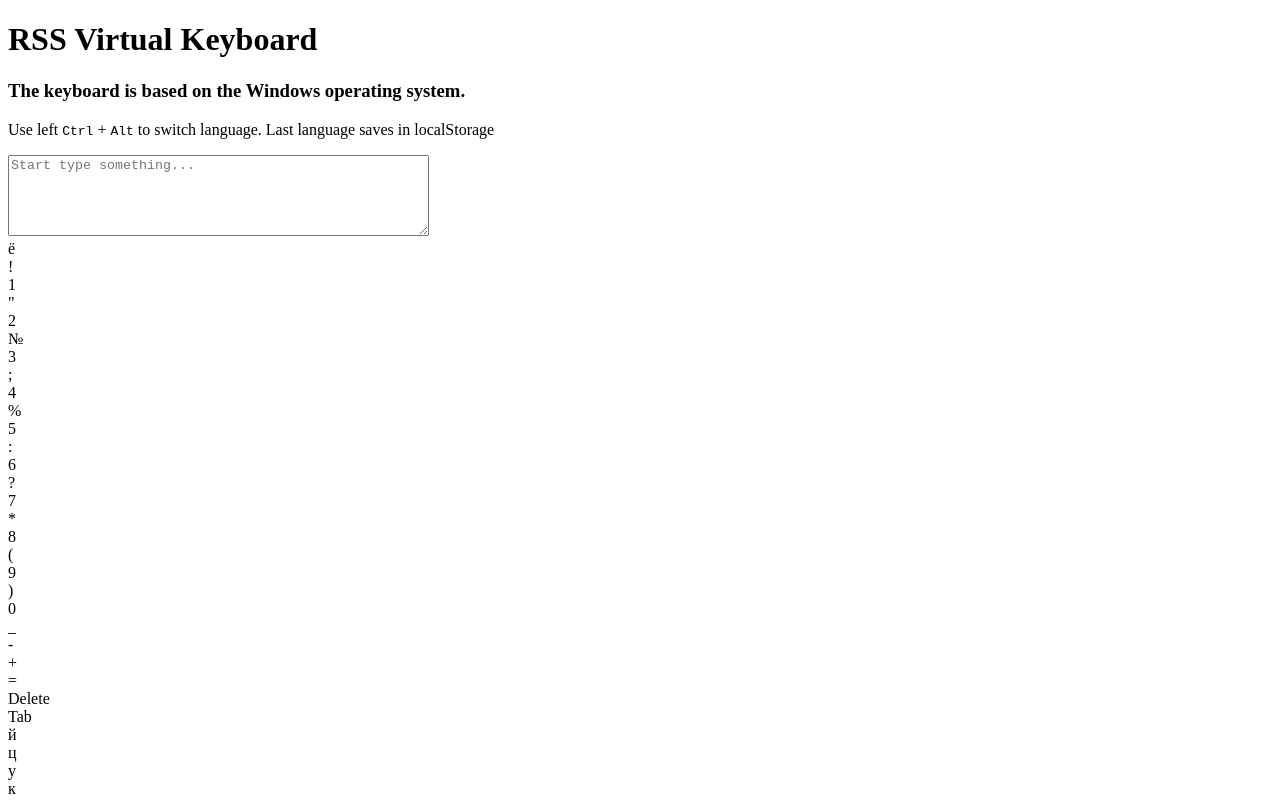
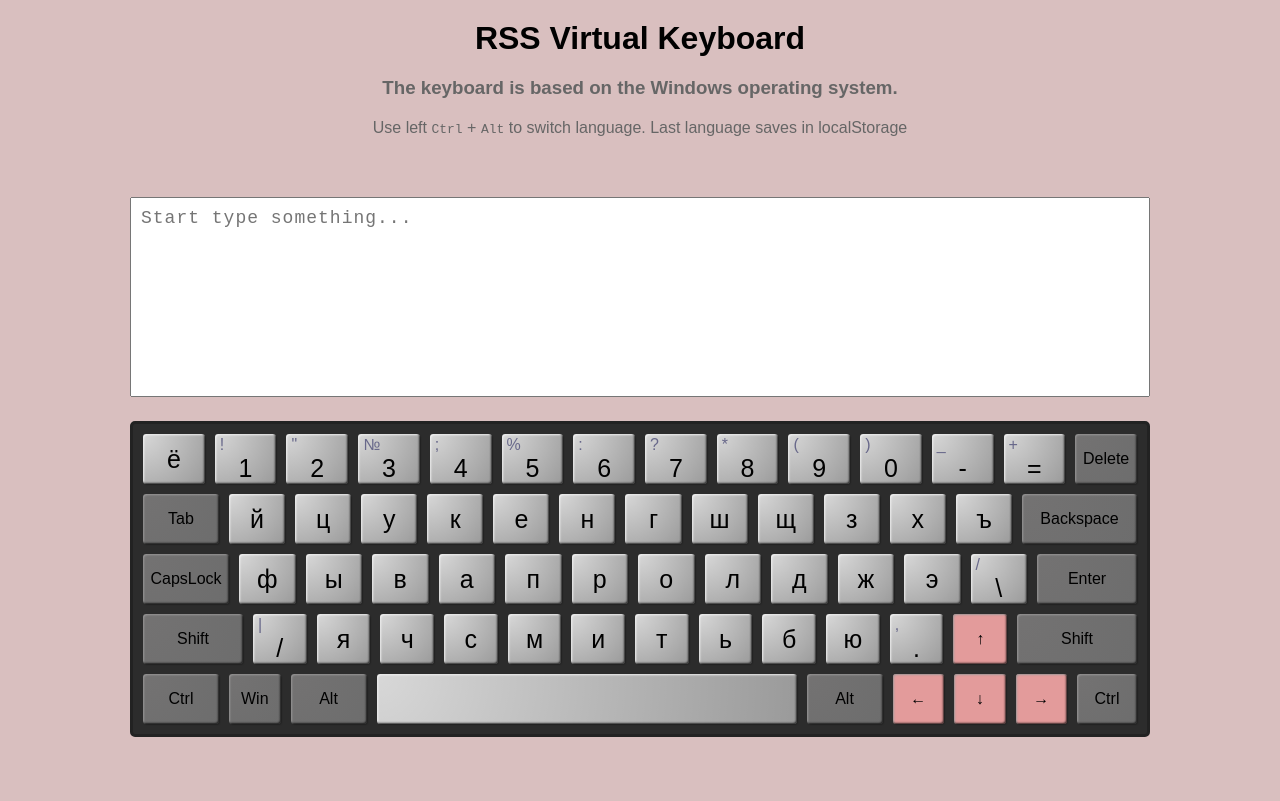
Before and after one commit to Dinkalala/keyboard, a website with bundled scripts: page index.html in a window 1280 px wide. Shown: the top 801 px of the page. Built offline with nearby package versions, Linux system fonts and the light colour scheme.

Commit message:
feat: add styles for keyboard

```diff
--- a/css/style.css
+++ b/css/style.css
@@ -0,0 +1,235 @@
+* {
+  margin: 0;
+  padding: 0;
+}
+
+html {
+  font-size: 100%;
+  font-family: Arial, sans-serif;
+}
+
+body {
+  background: #d9bfbf;
+}
+
+main {
+  width: 1020px;
+  margin: auto;
+  text-align: center;
+}
+
+.keyboard {
+  display: grid;
+  grid-row-gap: 10px;
+  padding: 10px;
+  border: 1px solid;
+  position: relative;
+  overflow: hidden;
+  background: #2c2c2c;
+  border-radius: 5px;
+  -webkit-border-radius: 5px;
+  -moz-border-radius: 5px;
+  -ms-border-radius: 5px;
+  -o-border-radius: 5px;
+  border: 3px solid #222;
+}
+
+.keyboard__row {
+  display: grid;
+  grid-gap: 10px;
+  grid-row-gap: 10px;
+  height: 50px;
+}
+
+.keyboard__key {
+  display: flex;
+  cursor: pointer;
+  border-radius: 3px;
+  flex-direction: column;
+  justify-content: center;
+  align-items: center;
+  background: rgb(100,100,100) radial-gradient(circle at 0 0, rgba(255,255,255,.75), rgba(255,255,255,.35));
+  box-shadow: inset rgba(0,0,0,.75) -1px -1px 2px, inset rgba(255,255,255,.9) 1px 1px 2px, rgba(0,0,0,.8) 1px 1px 2px -1px;
+  transition: all .2s ease;
+  -webkit-border-radius: 3px;
+  -moz-border-radius: 3px;
+  -ms-border-radius: 3px;
+  -o-border-radius: 3px;
+  user-select: none;
+}
+
+[data-fn="false"].active {
+  box-shadow: inset 0px 1px 2px 1px rgba(0,0,0,.9), inset 0 0 20px 2em rgba(255,255,255,.2);
+}
+
+[data-fn="true"].active {
+  box-shadow: inset 0px 1px 2px 1px rgba(0,0,0,.9), inset 0 0 20px 2em rgba(255,255,255, 0);
+}
+
+[data-fn="false"].active .letter,
+[data-fn="true"].active .letter {
+  transform: translateY(1px)  ;
+  -webkit-transform: translateY(1px)  ;
+  -moz-transform: translateY(1px)  ;
+  -ms-transform: translateY(1px)  ;
+  -o-transform: translateY(1px)  ;
+  color: #244618;
+}
+
+[data-fn="true"] {
+  background: rgb(78, 78, 78) radial-gradient(circle at 0 0, rgba(136, 134, 134, 0.65), rgba(167, 167, 167, 0.35));
+  box-shadow: inset rgba(0,0,0,.75) -1px -1px 2px, inset rgba(161, 160, 160, 0.9) 1px 1px 2px, rgba(0,0,0,.8) 1px 1px 2px -1px;
+}
+
+[data-fn="true"] > .letter {
+  font-size: 16px;
+}
+
+[data-code="CapsLock"] {
+  width: 86px;
+}
+
+[data-code="ShiftLeft"] {
+  width: 100px;
+}
+
+[data-code="ShiftRight"] {
+  width: 120px;
+}
+
+[data-code="Enter"] {
+  width: 100px;
+}
+
+[data-code="Tab"] {
+  width: 76px;
+}
+
+[data-code="ControlLeft"] {
+  width: 76px;
+}
+
+[data-code="ControlRight"] {
+  width: 60px;
+}
+
+[data-code="Backspace"] {
+  width: 115px;
+}
+
+[data-code="Space"] {
+  width: 420px;
+}
+
+[data-code="AltLeft"],
+[data-code="AltRight"] {
+  width: 76px;
+}
+
+[data-code="ArrowLeft"],
+[data-code="ArrowUp"],
+[data-code="ArrowDown"],
+[data-code="ArrowRight"] {
+  background: rgb(227 155 155);
+}
+
+
+.active {
+  background: rgb(255, 107, 132);
+}
+
+.letter {
+  font-size: 25px;
+  width: 100%;
+  text-align: center;
+  transition: all .2s ease;
+  -webkit-transition: all .2s ease;
+  -moz-transition: all .2s ease;
+  -ms-transition: all .2s ease;
+  -o-transition: all .2s ease;
+  transform: translateX(0);
+  -webkit-transform: translateX(0);
+  -moz-transform: translateX(0);
+  -ms-transform: translateX(0);
+  -o-transform: translateX(0);
+  transform-origin: center;
+}
+
+.title {
+  margin: 20px auto;
+}
+
+.subtitle, .hint {
+  padding-bottom: 20px;
+  color: #666;
+}
+
+textarea.output {
+  resize: none;
+  width: 100%;
+  height: 200px;
+  padding: 10px;
+  box-sizing: border-box;
+  font-size: 18px;
+  letter-spacing: 1px;
+  margin-top: 40px;
+  margin-bottom: 20px;
+}
+
+.sub {
+  width: 100%;
+  color: #68688a;
+  text-align: left;
+  padding-left: 10px;
+  transition: all .2s ease;
+  -webkit-transition: all .2s ease;
+  -moz-transition: all .2s ease;
+  -ms-transition: all .2s ease;
+  -o-transition: all .2s ease;
+}
+
+.sub.sub-active:not(:empty) {
+  color: rgb(23, 114, 218);
+  font-size: 23px;
+}
+
+.sub.sub-active:not(:empty) ~ .letter.sub-inactive {
+  color: #68688a;
+  font-size: 16px;
+  text-align: center;
+  padding-right: 10px;
+  width: 50%;
+  transform-origin: center;
+  transform: translateX(20px);
+  -webkit-transform: translateX(20px);
+  -moz-transform: translateX(20px);
+  -ms-transform: translateX(20px);
+  -o-transform: translateX(20px);
+}
+
+@keyframes fadeInOut {
+  0% {
+    opacity: 0.5;
+    transform: scale(0.8);
+    -webkit-transform: scale(0.8);
+    -moz-transform: scale(0.8);
+    -ms-transform: scale(0.8);
+    -o-transform: scale(0.8);
+}
+  50% {
+    opacity: 1;
+    transform: scale(1.5);
+    -webkit-transform: scale(1.5);
+    -moz-transform: scale(1.5);
+    -ms-transform: scale(1.5);
+    -o-transform: scale(1.5);
+}
+  100% {
+    opacity: 0;
+    transform: scale(2.5);
+    -webkit-transform: scale(2.5);
+    -moz-transform: scale(2.5);
+    -ms-transform: scale(2.5);
+    -o-transform: scale(2.5);
+}
+}
--- a/index.html
+++ b/index.html
@@ -5,6 +5,7 @@
   <meta http-equiv="X-UA-Compatible" content="IE=edge">
   <meta name="viewport" content="width=device-width, initial-scale=1.0">
   <title>Document</title>
+  <link rel="stylesheet" href="./css/style.css">
 </head>
 <body>
   <script src="js/script.js" type="module"></script>
```
